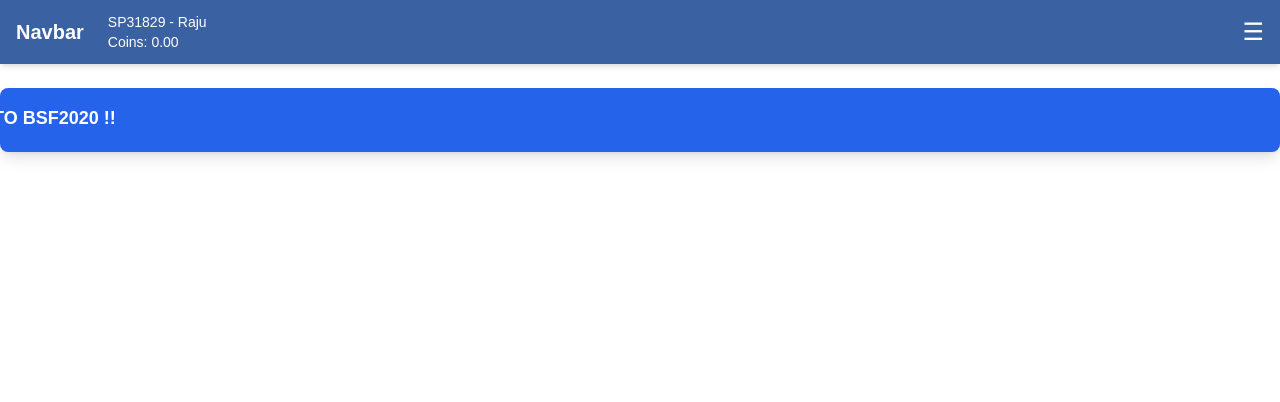
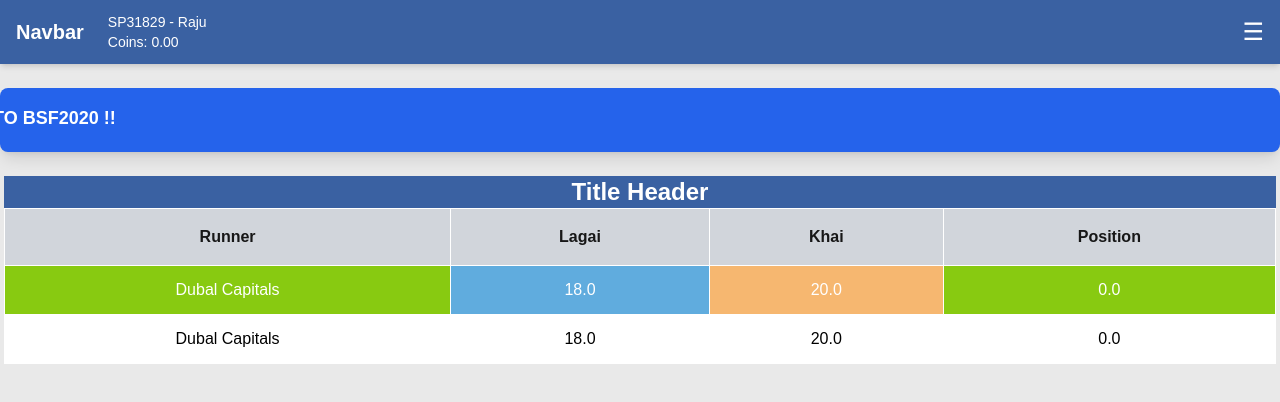
Before and after one commit to sid2213/TempProject, a Next.js app in the folder trypage/: page / in a window 1280 px wide. Shown: the top 402 px of the page. Built offline with nearby package versions, Linux system fonts and the light colour scheme.

Commit message:
box1 added

```diff
--- /dev/null
+++ b/trypage/src/app/components/Box1.js
@@ -0,0 +1,35 @@
+import React from 'react'
+
+export default function Box1() {
+  return (
+    <>
+    <div class="container mx-auto px-1 py-6">
+        <h1 class="text-2xl font-bold text-center  bg-[#3a61a2] text-white">Title Header</h1>
+        <table class="min-w-full border-collapse border border-gray-300">
+          <thead>
+            <tr>
+              <th class="border border-white p-4 text-center bg-gray-300">Runner</th>
+              <th class="border border-white p-4 text-center bg-gray-300">Lagai</th>
+              <th class="border border-white p-4 text-center bg-gray-300">Khai</th>
+              <th class="border border-white p-4 text-center bg-gray-300">Position</th>
+            </tr>
+          </thead>
+          <tbody>
+            <tr>
+              <td class="border border-white p-3 text-center bg-[#88CA11] text-white">Dubal Capitals</td>
+              <td class="border border-white p-3 text-center bg-[#60ACDE] text-white">18.0</td>
+              <td class="border border-white p-3 text-center bg-[#F6B770] text-white">20.0</td>
+              <td class="border border-white p-3 text-center bg-[#88CA11] text-white">0.0</td>
+            </tr>
+            <tr>
+              <td class="border border-white p-3 text-center bg-white text-black">Dubal Capitals</td>
+              <td class="border border-white p-3 text-center bg-white text-black">18.0</td>
+              <td class="border border-white p-3 text-center bg-white text-black">20.0</td>
+              <td class="border border-white p-3 text-center bg-white text-black">0.0</td>
+            </tr>
+          </tbody>
+        </table>
+      </div>
+    </>
+  )
+}
--- a/trypage/src/app/globals.css
+++ b/trypage/src/app/globals.css
@@ -3,7 +3,7 @@
 @tailwind utilities;
 
 :root {
-  --background: #ffffff;
+  --background: #E9E9E9;
   --foreground: #171717;
 }
 
--- a/trypage/src/app/page.js
+++ b/trypage/src/app/page.js
@@ -1,4 +1,5 @@
 "use client";
+import Box1 from "./components/Box1";
 import Marquee from "./components/Marquee";
 import Navbar from "./components/Navbar";
 
@@ -6,7 +7,8 @@
   return (
     <>
       <Navbar />
-      <Marquee/>
+      <Marquee />
+      <Box1/>
     </>
   );
 }
```
